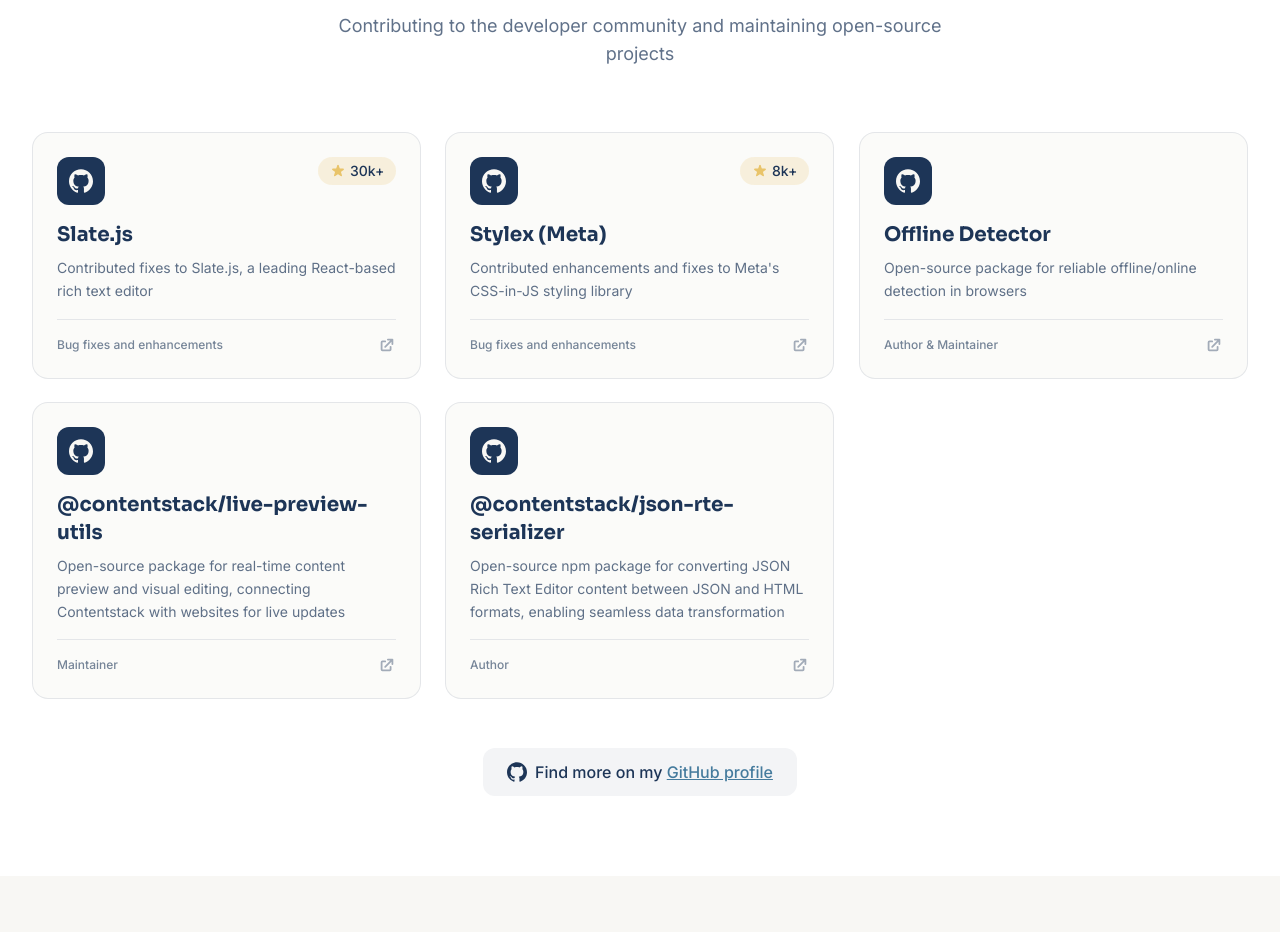
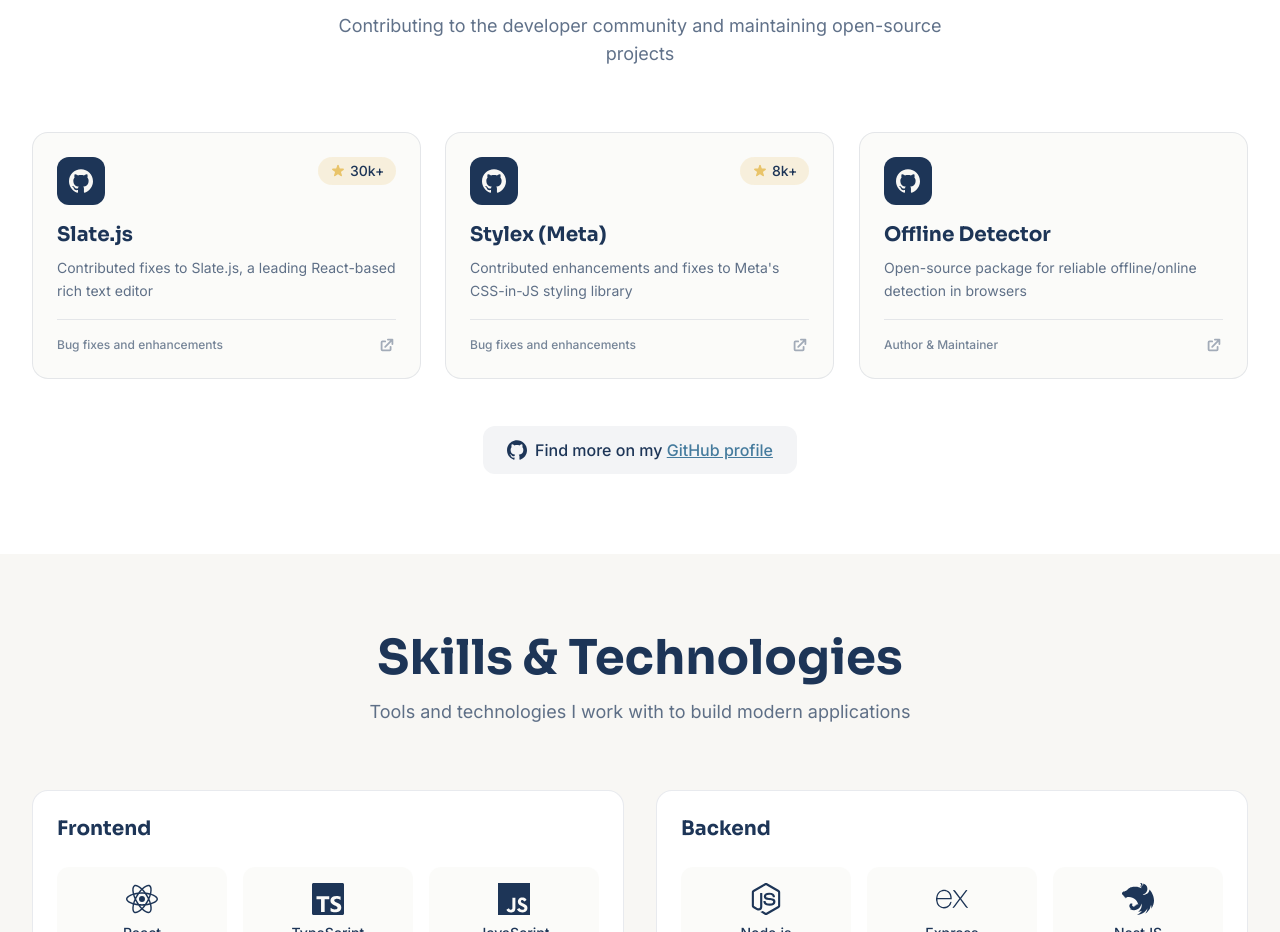
Before and after one commit to hiteshshetty-dev/hiteshshetty.com, a Next.js app: page / in a window 1280 px wide. Shown: the part 3841-4773 px from the top of the page. Built offline with nearby package versions, Linux system fonts and the light colour scheme.

Commit message:
feat: update OpenSourceCard to display weekly downloads and filter projects by professional status

```diff
--- a/src/components/opensource/OpenSourceCard.tsx
+++ b/src/components/opensource/OpenSourceCard.tsx
@@ -1,4 +1,4 @@
-import { HiExternalLink, HiStar } from "react-icons/hi";
+import { HiDownload, HiExternalLink, HiStar } from "react-icons/hi";
 import { SiGithub } from "react-icons/si";
 
 interface OpenSourceProject {
@@ -6,8 +6,10 @@
   name: string;
   description: string;
   stars?: string;
+  weeklyDownloads?: string;
   url: string;
   contributions: string;
+  professional?: boolean;
 }
 
 interface OpenSourceCardProps {
@@ -20,12 +22,13 @@
       href={project.url}
       target="_blank"
       rel="noopener noreferrer"
-      className="group block bg-brand-beige/50 rounded-2xl p-6 hover:shadow-xl transition-all duration-300 border border-brand-navy/10 hover:border-brand-amber/50 [will-change:transform,box-shadow]"
+      className="group block bg-brand-beige/50 rounded-2xl p-6 hover:shadow-xl transition-all duration-300 border border-brand-navy/10 hover:border-brand-amber/50 [will-change:transform,box-shadow] flex flex-col h-full"
     >
       <div className="flex items-start justify-between mb-4">
         <div className="w-12 h-12 rounded-xl bg-brand-navy flex items-center justify-center group-hover:bg-brand-steel transition-colors">
           <SiGithub size={24} className="text-brand-beige" />
         </div>
+        <div className="flex items-center gap-2">
           {project.stars && (
             <div className="flex items-center gap-1 px-3 py-1 bg-brand-amber/20 rounded-full">
               <HiStar className="text-brand-amber" size={16} />
@@ -34,13 +37,23 @@
               </span>
             </div>
           )}
+          {project.weeklyDownloads && (
+            <div className="flex items-center gap-1 px-3 py-1 bg-brand-steel/10 rounded-full">
+              <HiDownload className="text-brand-steel" size={16} />
+              <span className="text-brand-navy text-sm font-medium">
+                {project.weeklyDownloads}
+              </span>
+              <span className="text-brand-navy/60 text-xs">weekly</span>
+            </div>
+          )}
+        </div>
       </div>
 
       <h3 className="text-xl font-bold text-brand-navy font-sora mb-2 group-hover:text-brand-steel transition-colors">
         {project.name}
       </h3>
 
-      <p className="text-brand-navy/70 text-sm leading-relaxed mb-4">
+      <p className="text-brand-navy/70 text-sm leading-relaxed mb-4 flex-1">
         {project.description}
       </p>
 
--- a/src/components/sections/OpenSource.tsx
+++ b/src/components/sections/OpenSource.tsx
@@ -3,6 +3,10 @@
 import openSourceData from "@/data/opensource.json";
 
 export default function OpenSource() {
+  const personalOpenSource = openSourceData.filter(
+    (project) => !project.professional,
+  );
+
   return (
     <section className="py-20 bg-white">
       <div className="max-w-7xl mx-auto px-4 sm:px-6 lg:px-8">
@@ -17,7 +21,7 @@
         </div>
 
         <div className="grid grid-cols-1 md:grid-cols-2 lg:grid-cols-3 gap-6">
-          {openSourceData.map((project) => (
+          {personalOpenSource.map((project) => (
             <OpenSourceCard key={project.uuid} project={project} />
           ))}
         </div>
```
Lines whose indentation alone changed are shown as unchanged.
